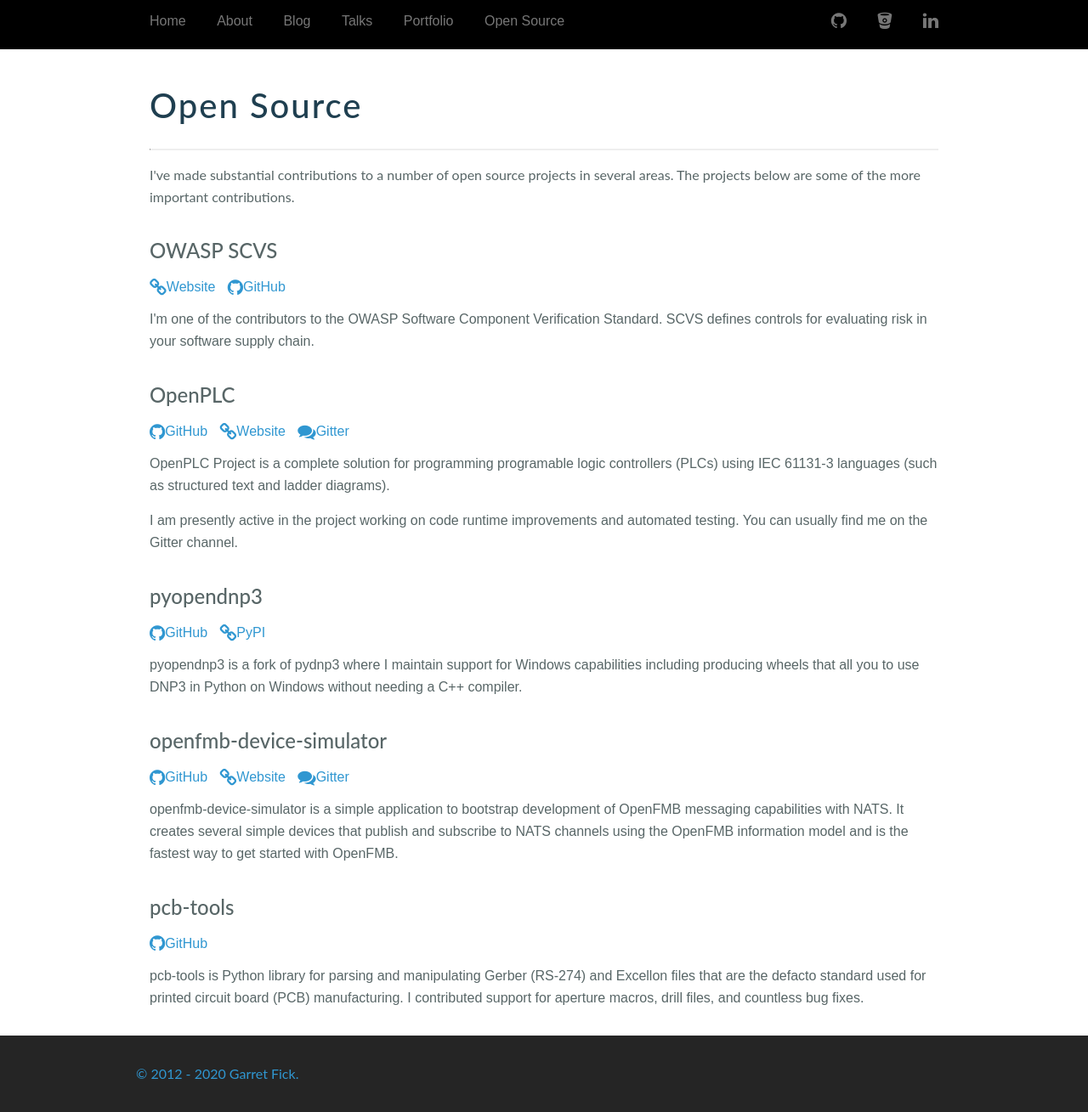
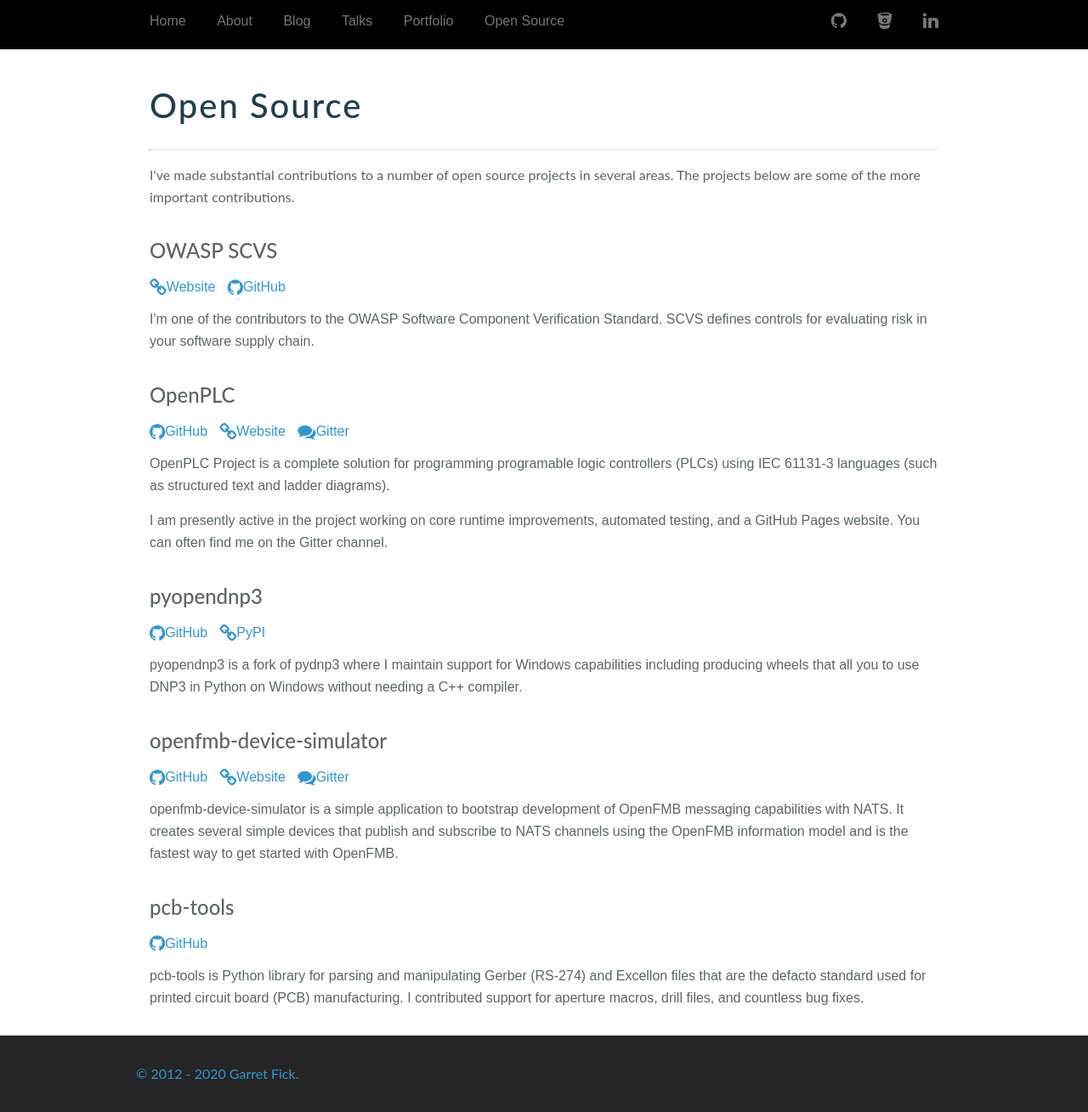
Before and after one commit to garretfick/garretfick.github.io, a Jekyll site: the page built from opensource/index.html, in a window 1280 px wide. Shown: the whole page at 85% size. Built offline with Jekyll 4.4.1, drawn with Linux system fonts in a browser that asks for light colours.

Commit message:
Update opensource.yml

```diff
--- a/_data/opensource.yml
+++ b/_data/opensource.yml
@@ -27,7 +27,7 @@
       href: https://gitter.im/openPLCProjectx/community
   content:
     - OpenPLC Project is a complete solution for programming programable logic controllers (PLCs) using IEC 61131-3 languages (such as structured text and ladder diagrams).
-    - I am presently active in the project working on code runtime improvements and automated testing. You can usually find me on the Gitter channel.
+    - I am presently active in the project working on core runtime improvements, automated testing, and a GitHub Pages website. You can often find me on the Gitter channel.
 
 - name: pyopendnp3
   links:
```
